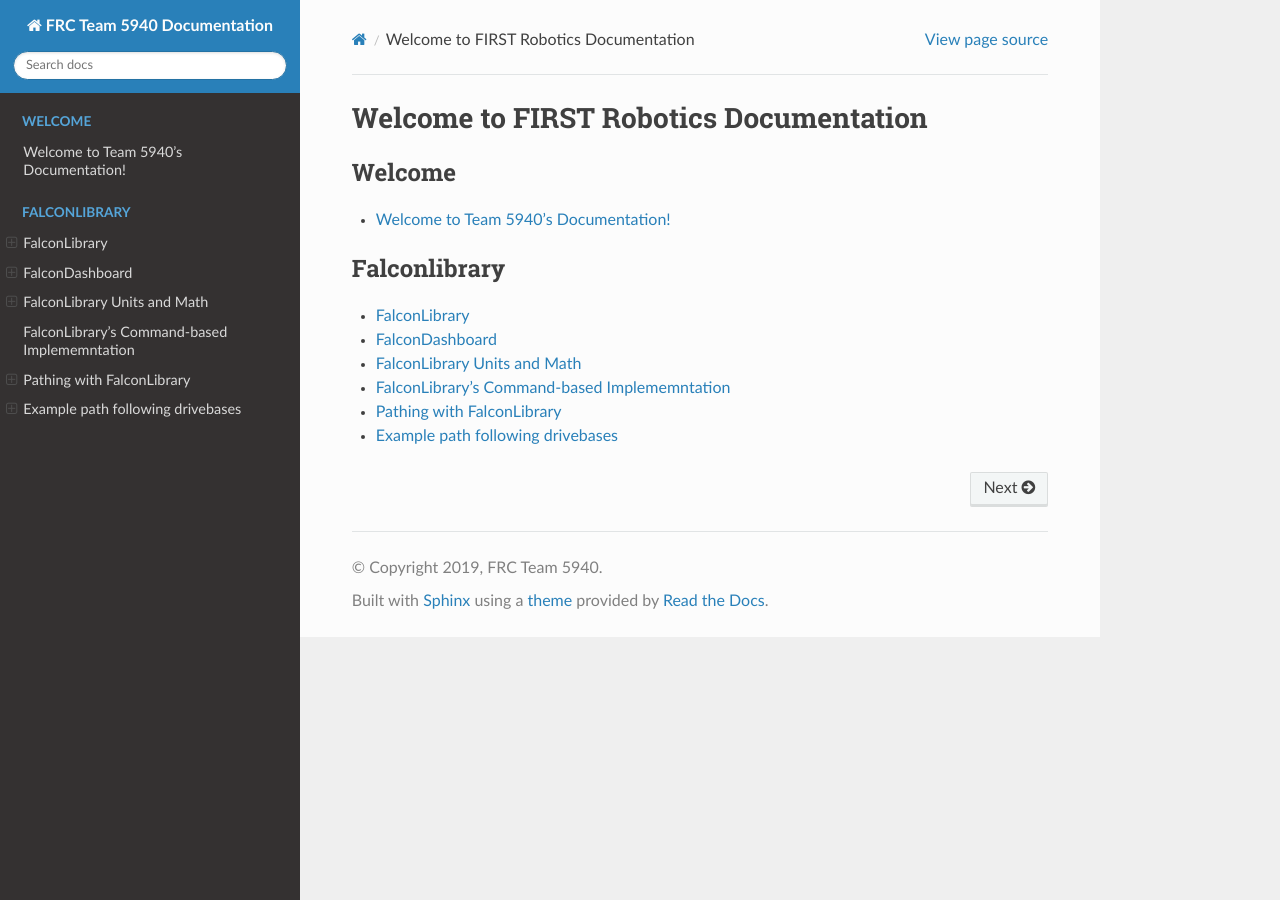
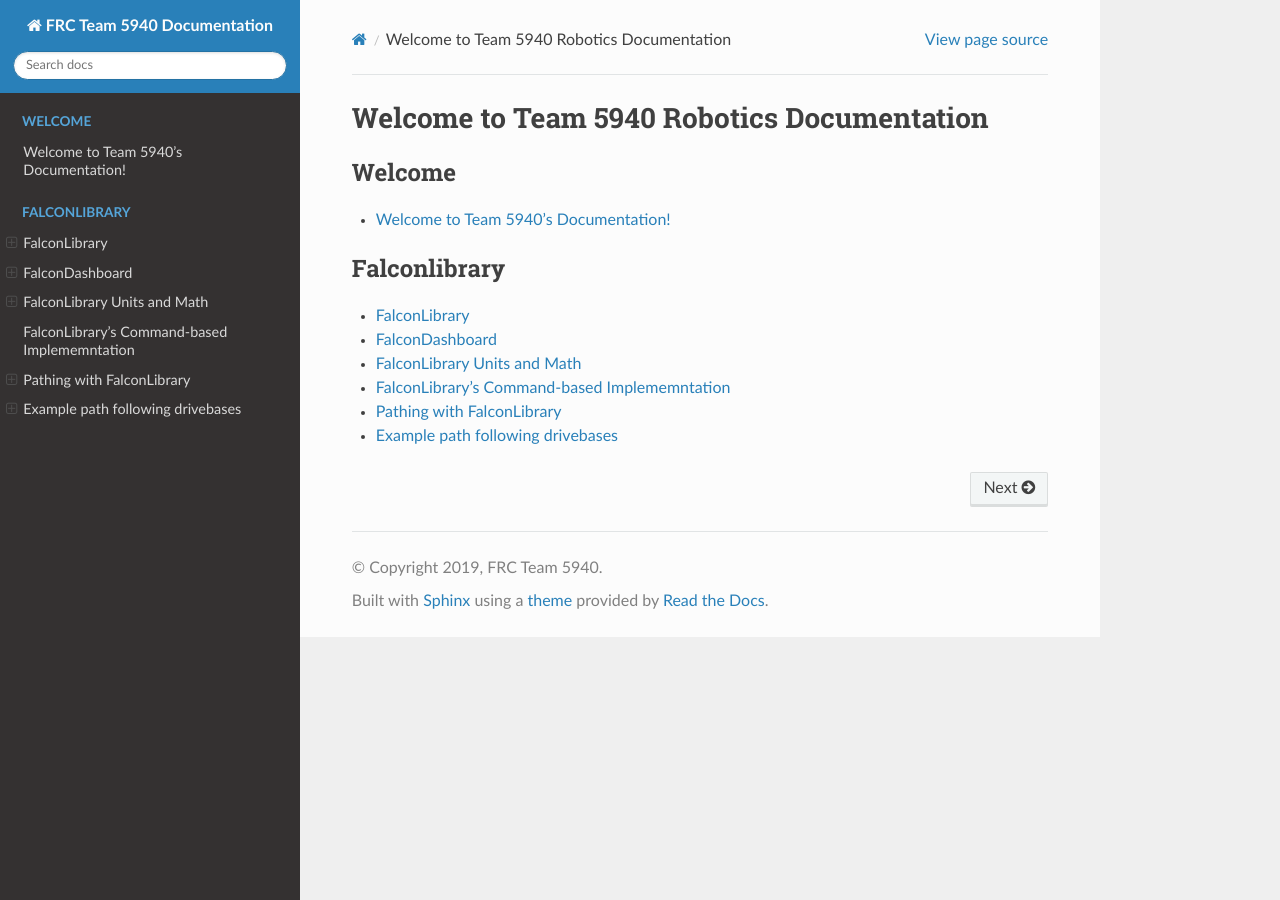
Before and after one commit to BREAD5940/5940-docs, a Sphinx documentation site: the page built from source/index.rst, in a window 1280 px wide. Built offline with Sphinx 7.4.7 and the Read the Docs theme 2.0.0, drawn with Linux system fonts in a browser that asks for light colours.

Commit message:
Fix site name

```diff
--- a/source/index.rst
+++ b/source/index.rst
@@ -1,9 +1,9 @@
-.. FIRST Robotics Documentation documentation master file, created by
+.. Team 5940 Robotics Documentation documentation master file, created by
    sphinx-quickstart on Fri Apr  5 23:28:43 2019.
    You can adapt this file completely to your liking, but it should at least
    contain the root `toctree` directive.
 
-Welcome to FIRST Robotics Documentation
+Welcome to Team 5940 Robotics Documentation
 ========================================================
 
 .. toctree::
```
